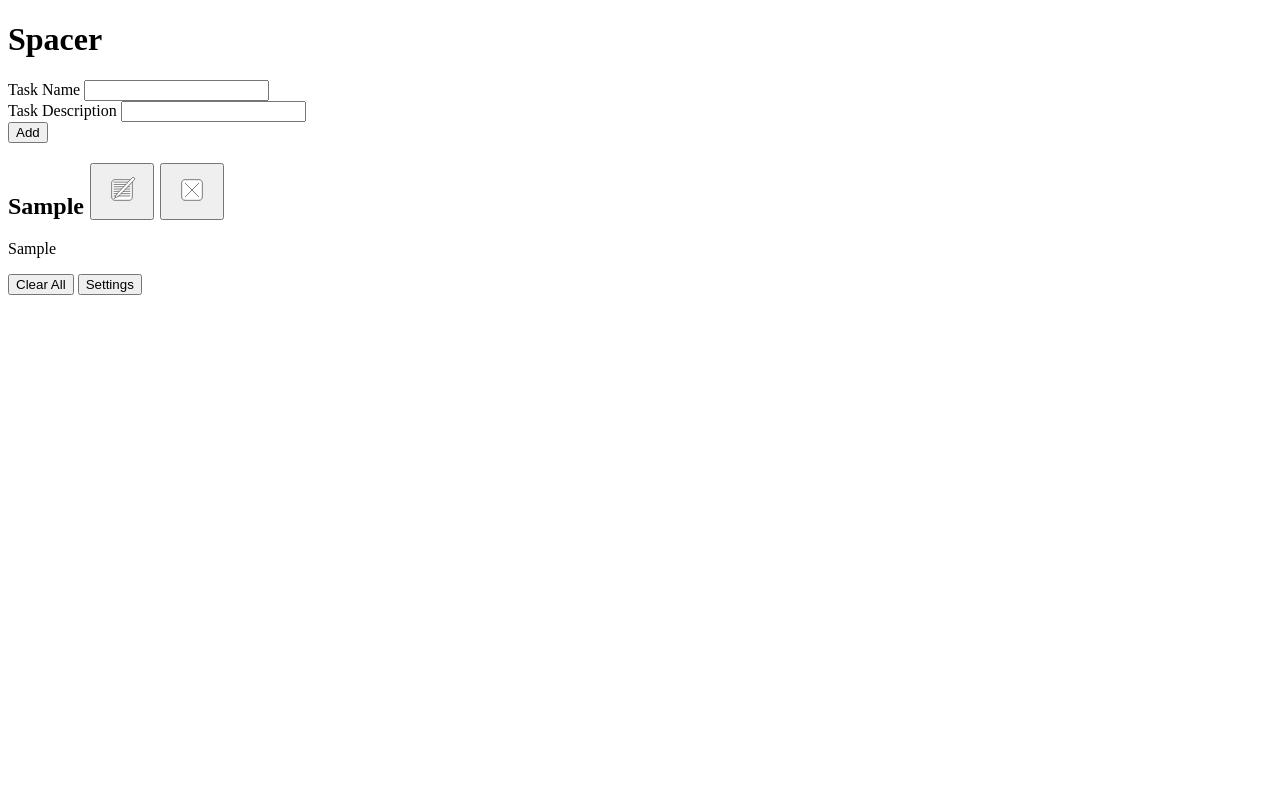
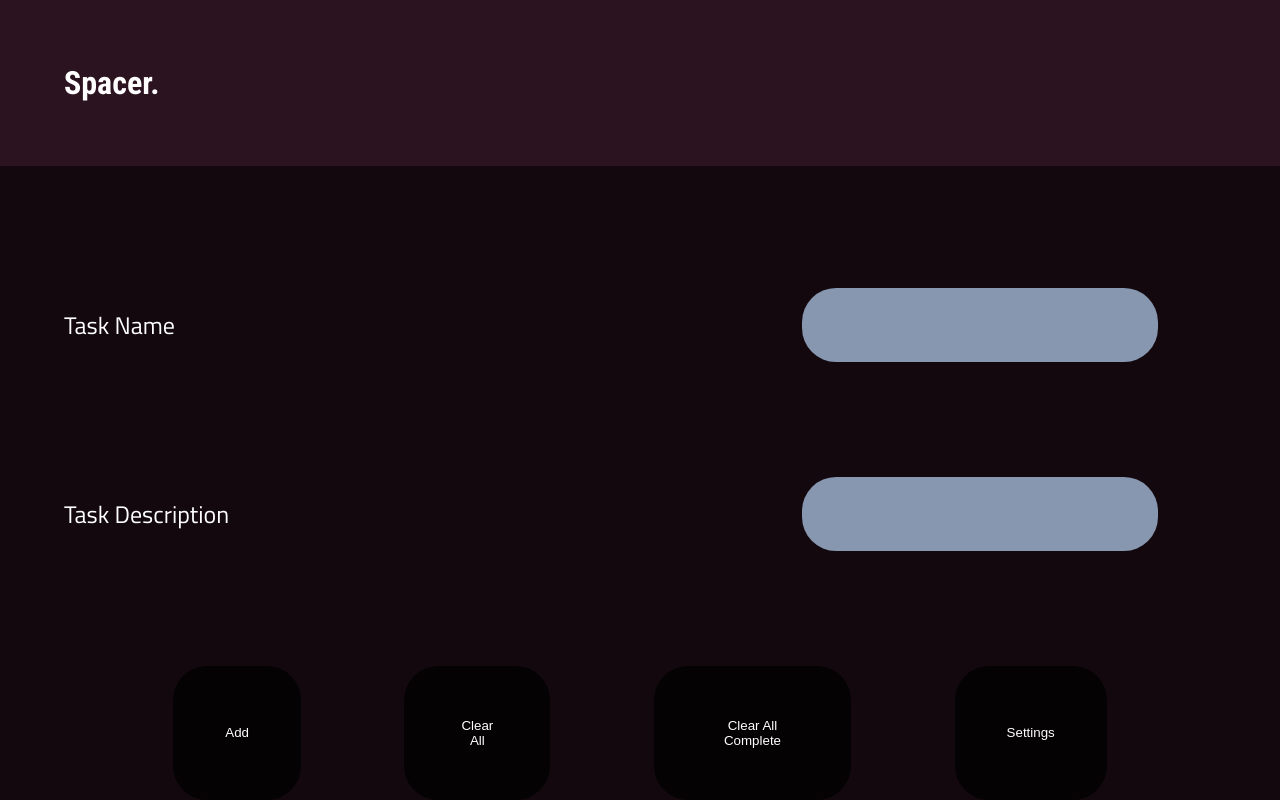
Before and after one commit to thisguyagain-39/A3, a SvelteKit app: page / in a window 1280 px wide. Both pictures are taken after typing "Sample", "Sample" into the empty fields and a click on the button "Add". Shown: the top 800 px of the page. Built offline with nearby package versions, Linux system fonts and the light colour scheme.

Commit message:
base finished -- add more for more marks

```diff
--- a/src/app.html
+++ b/src/app.html
@@ -4,9 +4,18 @@
 		<meta charset="utf-8" />
 		<link rel="icon" href="%sveltekit.assets%/favicon.png" />
 		<meta name="viewport" content="width=device-width, initial-scale=1" />
+		<link rel="preconnect" href="https://fonts.googleapis.com">
+		<link rel="preconnect" href="https://fonts.gstatic.com" crossorigin>
+		<link href="https://fonts.googleapis.com/css2?family=Roboto+Condensed:ital,wght@0,100..900;1,100..900&family=Titillium+Web:ital,wght@0,200;0,300;0,400;0,600;0,700;0,900;1,200;1,300;1,400;1,600;1,700&display=swap" rel="stylesheet">
 		%sveltekit.head%
 	</head>
 	<body data-sveltekit-preload-data="hover">
 		<div style="display: contents">%sveltekit.body%</div>
 	</body>
+
+	<style>
+		body{
+			margin:0;
+		}
+	</style>
 </html>
--- a/src/routes/+page.svelte
+++ b/src/routes/+page.svelte
@@ -2,11 +2,13 @@
 
     import Todo from './Todo.svelte'
 
-    import AddTask from './AddTask.svelte'
+    import Settings from './Settings.svelte'
+
+    import '../style.css'
 
 </script>
 
-<h1> Spacer </h1>
+<h1> Spacer. </h1>
 
 <div class="pageContainer">
 
@@ -14,7 +16,7 @@
 
     </div>
 
-    <Todo/>
+    <Todo toggle="false"/>
 
 </div>
 
@@ -23,7 +25,47 @@
 </nav>
 
 
-<style>
+<style lang="scss">
+
+    @use "sass:color" as clr;
+
+
+    $dark-purple: #2c1320ff;
+    $english-violet: #5f4b66ff;
+    $cool-gray: #a7adc6ff;
+    $cool-gray-2: #8797afff;
+    $paynes-gray: #56667aff;
+    $off-white: clr.adjust($cool-gray, $lightness:30%);
+
+
+    h1 {
+
+        margin:0 0 0 0;
+
+        padding: 5%;
+
+        font-family: "Roboto Condensed";
+
+        background-color: $dark-purple;
+
+        color: clr.adjust($cool-gray, $lightness:30%)
+
+    }
+
+    .pageContainer {
+
+        background-color: clr.adjust($dark-purple, $lightness:-7%);
+
+        padding-top: 5%;
+
+        background-image: radial-gradient($english-violet);
+
+        height:100vh;
+
+        margin:0;
+
+        background-size: cover;
+    }
 
 
 </style>
--- /dev/null
+++ b/src/routes/Settings.svelte
@@ -0,0 +1,19 @@
+<script>
+
+
+
+</script>
+
+<h2> Settings </h2>
+
+<h3> Colour Theme </h3>
+
+<form>
+
+
+</form>
+
+<style>
+
+
+</style>
--- a/src/routes/Todo.svelte
+++ b/src/routes/Todo.svelte
@@ -1,9 +1,14 @@
 <script>
 
 import editIcon from "$lib/img/edit.svg"
+
 import removeIcon from  "$lib/img/remove.svg"
 
-let todoItem = $state([])
+let props = $props()
+
+let todoItem = $state("")
+
+let todoDesc = $state("")
 
 let todoList = $state([])
 
@@ -11,21 +16,32 @@ function addItem() {
 
         event.preventDefault()
 
-        if (todoItem == '') {
+        if (todoItem == "") {
 
             return;
         }
 
-        todoList.push(todoItem)
+        todoList = [...todoList, {
+            text:todoItem,
+            desc:todoDesc,
+            done: false
+        }]
 
-        todoItem = ''
+        // spread syntax takes array, makes new array with new data appended
+
+        // almost same thing as push but non mutating
+
+        todoItem = ""
+
+        todoDesc = ""
     }
 
 // $inspect(todoList)
 
 function reset() {
 
-    todoList.length = 0;
+    todoList = [];
+
 }
 
 function removeThisTask(thisTask) {
@@ -34,10 +50,49 @@ function removeThisTask(thisTask) {
 
         let thisTaskIndex = todoList.indexOf(thisTask)
 
-        todoList.splice(thisTaskIndex)
+        todoList = todoList.toSpliced(thisTaskIndex, 1)
     }
 
-    console.log("ragghhh")
+}
+
+
+function clearComplete() {
+
+    todoList.forEach(task => {
+
+        if (task.done) {
+
+            removeThisTask(task)
+        }
+
+    });
+}
+
+function editThisTask(thisTask) {
+
+
+    if (todoList.includes(thisTask)) {
+
+        let thisTaskIndex = todoList.indexOf(thisTask)
+
+       /*  console.log(thisTask) */
+
+        todoItem = thisTask.text
+
+        todoDesc = thisTask.desc
+
+        todoList = todoList.toSpliced(thisTaskIndex, 1)
+
+
+
+    }
+
+
+}
+
+function toggleProp() {
+
+
 }
 
 </script>
@@ -50,7 +105,7 @@ function removeThisTask(thisTask) {
 
             <label for="taskname"> Task Name </label>
 
-            <input type="text" name="taskname" maxlength="120" bind:value={todoItem[0]}>
+            <input type="text" name="taskname" maxlength="120" bind:value={todoItem}>
 
         </div>
 
@@ -58,13 +113,25 @@ function removeThisTask(thisTask) {
 
             <label for="taskdesc"> Task Description </label>
 
-            <input type="text" name="taskdesc" maxlength="480" bind:value={todoItem[1]}>
+            <input type="text" name="taskdesc" maxlength="480" bind:value={todoDesc}>
 
         </div>
 
     </div>
 
-    <button class="feature solidBG inlinebutton" type="submit"> Add </button>
+    <div class="featureButtonsDiv">
+
+        <button class="feature solidBG inlinebutton" type="submit"> Add </button>
+
+        <button class="feature solidBG floatbutton" onclick={reset}> Clear All </button>
+
+        <button class="feature solidBG floatbutton"  onclick={clearComplete} type="button"> Clear All Complete </button>
+
+        <button class="feature solidBG floatbutton" type="button"> Settings </button>
+
+
+
+    </div>
 
 </form>
 
@@ -72,14 +139,25 @@ function removeThisTask(thisTask) {
 
     {#each todoList as item}
 
-    <div class="oneTask">
+    <div class="oneTask" class:done={item.done}>
 
-        <h2 class="todoHeader"> {item[0]}
-            <button class="button itemSetting edit" aria-label="edit task"> <img class="icon" alt="" src={editIcon}> </button>
-            <button type="button "class="button itemSetting remove" aria-label="remove task" onclick= {() => removeThisTask(item)}> <img class="icon" alt="" src={removeIcon}> </button>
-        </h2>
+        <div class="taskHead">
 
-        <p class="todoDesc"> {item[1]}</p>
+            <h2 class="todoHeader"> {item.text} </h2>
+
+            <div>
+
+                <input type="checkbox" bind:checked={item.done} class="checkbox">
+
+                <button class="button itemSetting edit" aria-label="edit task" onclick= {() => editThisTask(item)}> <img class="icon" alt="" src={editIcon} > </button>
+
+                <button type="button" class="button itemSetting remove" aria-label="remove task" onclick= {() => removeThisTask(item)}> <img class="icon" alt="" src={removeIcon}> </button>
+
+            </div>
+
+        </div>
+
+        <p class="todoDesc"> {item.desc}</p>
 
     </div>
 
@@ -87,25 +165,241 @@ function removeThisTask(thisTask) {
 
 </div>
 
-<button class="feature solidBG floatbutton" onclick={reset}> Clear All </button>
-<button class="feature solidBG floatbutton"> Settings </button>
+
 
 <style lang="scss">
 
-    body {
 
+    @use "sass:color" as clr;
+
+
+    @import url('https://fonts.googleapis.com/css2?family=Roboto+Condensed:ital,wght@0,100..900;1,100..900&family=Titillium+Web:ital,wght@0,200;0,300;0,400;0,600;0,700;0,900;1,200;1,300;1,400;1,600;1,700&display=swap');
+
+
+    $dark-purple: #2c1320ff;
+
+    $dark-purple-trans: #2c1320c7;
+
+    $english-violet: #5f4b66ff;
+
+    $cool-gray: #a7adc6ff;
+
+    $cool-gray-2: #8797afff;
+
+    $paynes-gray: #56667aff;
+
+    $off-white: clr.adjust($cool-gray, $lightness:30%);
+
+
+    .done {
+
+        text-decoration:line-through;
+    }
+
+    h2 {
+
+        font-family: "Roboto Condensed";
+
+        color: $off-white;
+
+        display: flex;
+
+        flex-direction: row;
+
+
+    }
+
+    p, button, a, label  {
+
+        color:$off-white;
+    }
+
+    .taskHead {
+
+
+        align-items: center;
+
+        justify-content: space-between;
+
+        display: flex;
+
+        flex-direction: row;
+
+        div {
+
+            display: flex;
+
+            align-items: center;
+
+            justify-content: center;
+        }
+    }
+
+    button.itemSetting, .checkbox {
+
+        vertical-align: 10px;
+
+        flex-direction: row;
+
+        margin:0;
+
+        height: 30px;
+
+        width: 30px;
+
+        background-color: #00000000;
+
+        border-style: none;
+
+        padding: 5px;
+
+        :hover {
+
+            color:#00000084;
+        }
 
     }
 
     .formcontainer {
 
+        font-family: "Titillium Web"; // of course its titillium web. are we surprised
+
+        font-size: 1.5rem;
+
         display: flex;
 
         flex-direction: column;
 
-        max-width: 50vw;
 
     }
 
+    form {
+
+        padding: 0 5% 0 5%;
+
+        input {
+
+            font-size: 1.5rem;
+
+            margin:5%;
+
+            background-color: $cool-gray-2;
+
+            border-style: none;
+
+            padding:2%;
+
+            border-radius: 34px;
+
+            max-width: 40vw;
+        }
+
+        .oneForm {
+
+            display: flex;
+
+            align-items: center;
+
+            justify-content: space-between;
+
+            margin:0;
+
+            text-align: left;
+        }
+    }
+
+    .formcontainer > * {
+
+        margin: 5% 0 5% 0;
+
+    }
+
+    .oneTask {
+
+        animation: 0.5s ease-out 1 slide-right;
+
+        justify-content: space-between;
+
+        font-size: 1.5rem;
+
+        background-color: $english-violet;
+
+        padding:1% 5% 1% 5%;
+
+        border-radius: 34px;
+
+        margin-bottom: 5%;
+
+        p {
+
+            font-family: "Titillium Web";
+        }
+    }
+
+    .taskList {
+
+        margin: 5%;
+
+    }
+
+    .featureButtonsDiv {
+
+        display: flex;
+
+        justify-content: center;
+
+        margin: 5%;
+
+    }
+
+    .featureButtonsDiv > * {
+
+        border-radius: 34px;
+
+        padding: 5%;
+
+        margin: 0 5% 0 5%;
+
+        border-style: none;
+
+        background-color: clr.adjust($dark-purple-trans, $lightness:-30%);
+    }
+
+    .checkbox {
+
+        padding: 5%;
+    }
+
+    /* yeah i used a generator for my css animations
+    i did modify this though... needs to be exactly how i want */
+
+    /* ----------------------------------------------
+ * Generated by Animista on 2024-12-3 16:9:8
+ * Licensed under FreeBSD License.
+ * See http://animista.net/license for more info.
+ * w: http://animista.net, t: @cssanimista
+ * ---------------------------------------------- */
+
+@-webkit-keyframes slide-right {
+  0% {
+    -webkit-transform: translateX(-100px);
+            transform: translateX(-100px);
+  }
+  100% {
+    -webkit-transform: translateX(0px);
+            transform: translateX(0px);
+  }
+}
+@keyframes slide-right {
+  0% {
+    -webkit-transform: translateX(-100px);
+            transform: translateX(-100px);
+  }
+  100% {
+    -webkit-transform: translateX(0px);
+            transform: translateX(0px);
+  }
+}
+
 
 </style>
--- /dev/null
+++ b/src/style.css
@@ -0,0 +1,5 @@
+body {
+
+    background-color: #13080e
+
+}
```
Also changed, not shown: src/routes/AddTask.svelte (deleted, +0 -9 lines), src/lib/img/edit.svg, src/lib/img/remove.svg.
